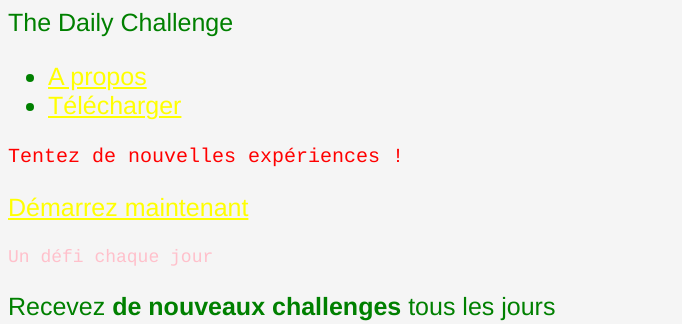
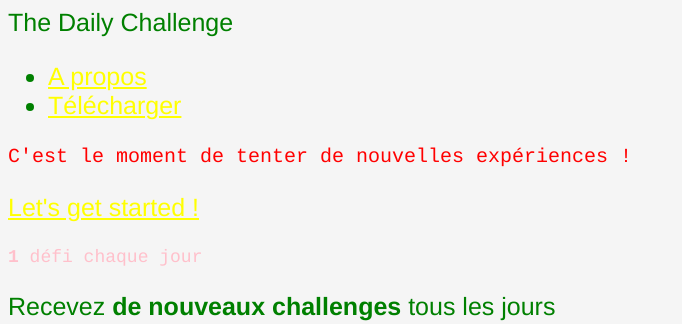
Before and after one commit to AlixGD/CSS, a plain HTML site: page thedailychallenge.html in a window 1280 px wide. Shown: the top 324 px of the page, without its empty margins (0-682 px from the left). Drawn offline with Linux system fonts and the light colour scheme.

Commit message:
Update thedailychallenge.html

```diff
--- a/thedailychallenge.html
+++ b/thedailychallenge.html
@@ -3,6 +3,7 @@
   <head>
     <meta charset="utf-8">
     <title>The Daily challenge</title>
+    <link href="https://fonts.googleapis.com/css2?family=Ubuntu:wght@300&display=swap" rel="stylesheet">
     <link rel="stylesheet" href="style.css">
   </head>
   <body>
@@ -17,13 +18,13 @@
     </header>
     <main>
       <section id="baseline">
-        <h1>Tentez de nouvelles expériences !</h1>
+        <h1>C'est le moment de tenter de nouvelles expériences !</h1>
         <p>
-          <a href="#">Démarrez maintenant</a>
+          <a href="#">Let's get started !</a>
         </p>
       </section>
       <section id="about">
-          <h2>Un défi chaque jour</h2>
+          <h2> <strong>1</strong> défi chaque jour</h2>
           <p>Recevez <strong>de nouveaux challenges </strong> tous les jours </p>
           <img src="https://media.giphy.com/media/AWv3UAFkgz39u/giphy.gif" alt="picture description" width="300">
           <h2>Partagez vos exploits</h2>
```
